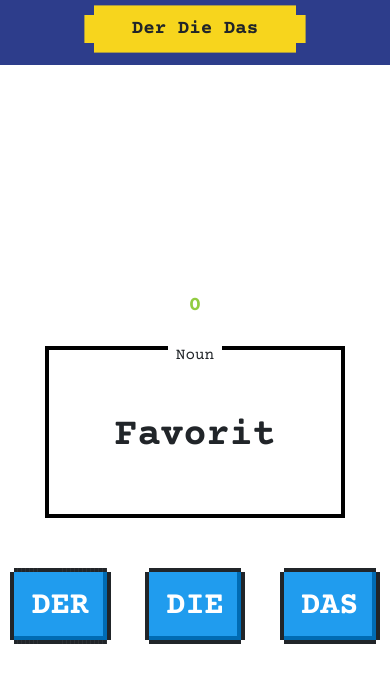
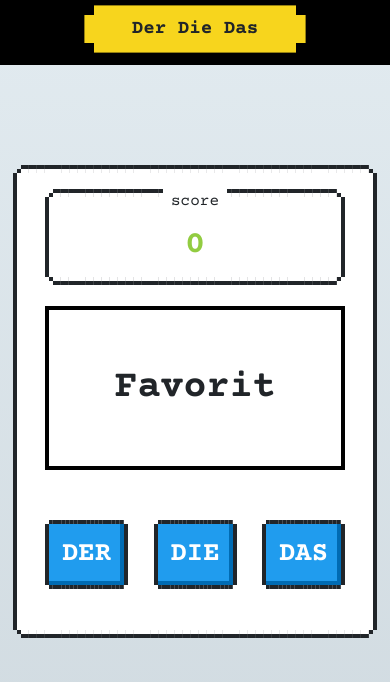
Before and after one commit to rockstox/derdiedas, a website: page index.html in a window 390 px wide. Drawn offline with nearby package versions, Linux system fonts and the light colour scheme.

Commit message:
updated styles to be more responsive

```diff
--- a/css/main.scss
+++ b/css/main.scss
@@ -5,12 +5,17 @@ $gray: #D8D8D8;
 $green: #0DBD6E;
 $red: #991E20;
 
+body {
+  height: 100vh;
+  background-image: linear-gradient(to top, #cfd9df 0%, #e2ebf0 100%);
+}
+
 html, body, pre, code, kbd, samp {
   font-family: 'Courier Prime', monospace;
 }
 
 header {
-  background: $blue;
+  background: black;
   width: 100%;
   display: flex;
   align-items: center;
@@ -24,46 +29,44 @@ header {
 }
 
 .container {
-  max-width: 500px;
   margin: 0 auto;
+  padding: 100px 0 0 0;
   text-align: center;
   display: flex;
   justify-content: center;
   align-items: center;
-  height: 90vh;
+  overflow-y: hidden;
+
 }
 
 .inner {
-  height: 100%;
-  width: 100%;
-  max-height: 360px;
   padding: 0 10px;
   display: flex;
   justify-content: space-between;
   align-items: center;
   flex-direction: column;
+  background-color: white;
 }
 
 .score {
   font-weight: bold;
-  font-size: 1.3rem;
-  margin: 25px 0 0 0;
+  font-size: 2rem;
+  line-height: 1;
 }
 
 .word-box {
   margin: 25px auto;
   padding: 25px 0;
-  width: 90%;
   min-width: 300px;
 
   &.success {
     border-color: $green;
-    background-color: lighten($green, 30%);
+    background-color: lighten($green, 55%);
   }
 
   &.fail {
     border-color: $red;
-    background-color: lighten($red, 30%);
+    background-color: lighten($red, 55%);
   }
 }
 
@@ -92,7 +95,7 @@ header {
 }
 
 .artikel {
-  font-size: 2rem;
+  font-size: 1.7rem;
   font-weight: bold;
   width: 25%;
 }
--- a/index.html
+++ b/index.html
@@ -29,19 +29,22 @@
     </a>
   </header>
   <div class="container">
-    <div class="inner">
+    <div class="inner nes-container is-rounded">
       <section class="main">
-        <div id="score" class="nes-text is-success score">0</div>
-        <div id="wordBox" class="word-box nes-container with-title is-centered" data-artikel="">
-          <p class="title">Noun</p>
-          <div id="artikel" class="artikel-reveal" data-artikel=""></div>
-          <div id="word" class="word" data-deutsch=""></div>
-          <div id="englisch" class="englisch" data-englisch=""></div>
+        <div class="nes-container with-title is-rounded is-centered">
+          <p class="title">score</p>
+          <div id="score" class="nes-text is-success score">0</div>
+        </div>
+
+        <div id="wordBox" class="word-box nes-container" data-artikel="">
+          <div id="artikel" class="artikel-reveal" data-artikel="">loading..</div>
+          <div id="word" class="word" data-deutsch="">loading..</div>
+          <div id="englisch" class="englisch" data-englisch="">loading..</div>
         </div>
       </section>
       <section class="select">
         <div id="draggable-list" class="art-container">
-          <button class="artikel nes-btn is-primary" id="der" draggable="true" data-artikel="der">DER</button>
+          <div class="artikel nes-btn is-primary" id="der" draggable="true" data-artikel="der">DER</div>
           <div class="artikel nes-btn is-primary" id="die" draggable="true" data-artikel="die">DIE</div>
           <div class="artikel nes-btn is-primary" id="das" draggable="true" data-artikel="das">DAS</div>
         </div>
```
Also changed, not shown: css/main.css.
